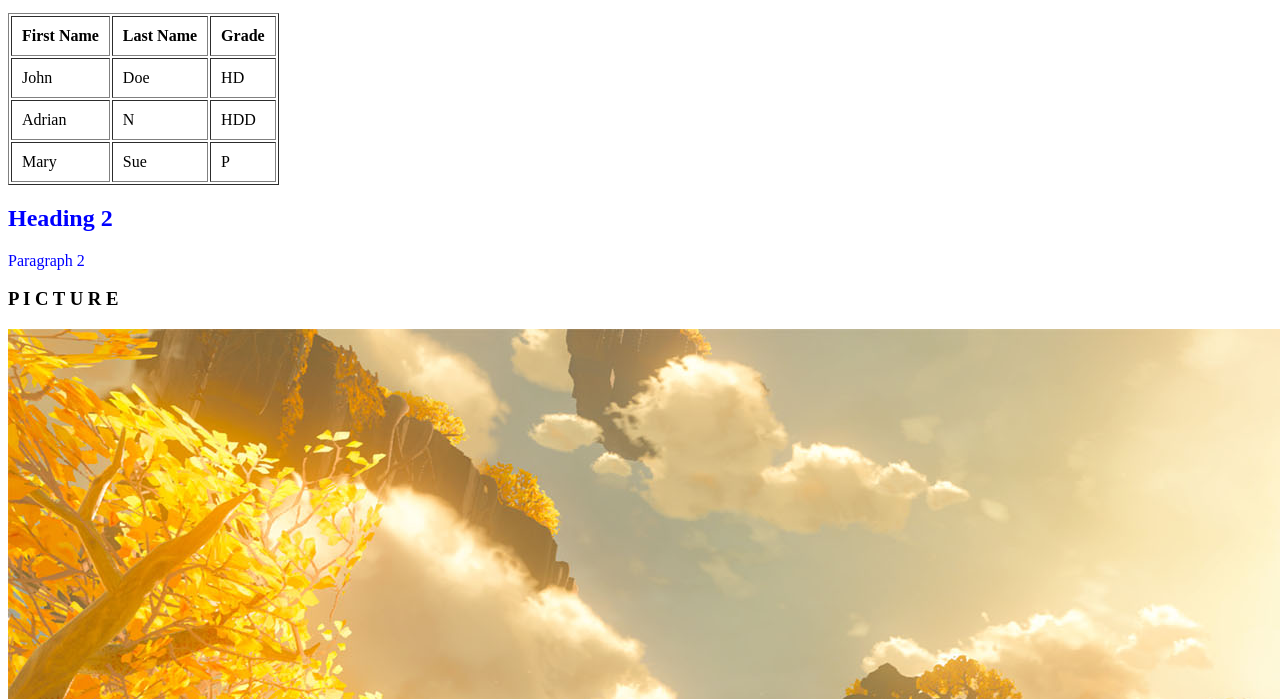
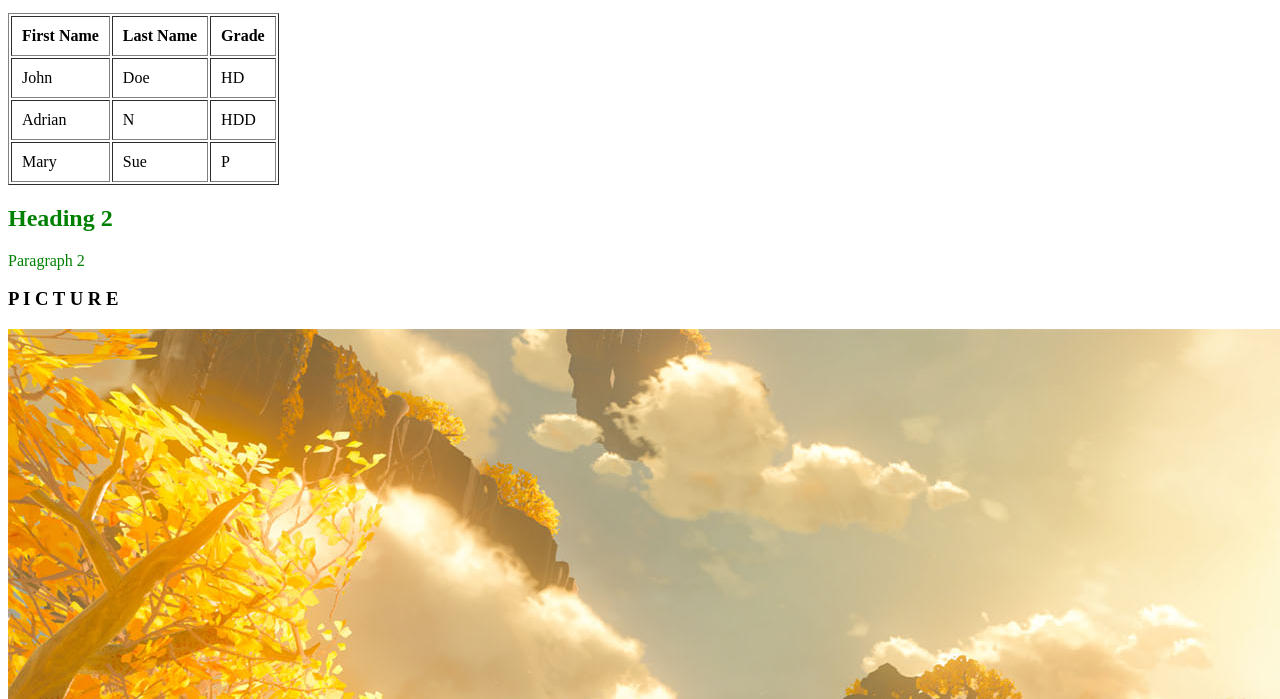
Before and after one commit to anad0008/FIT3179, a plain HTML site: page index.html in a window 1280 px wide. Shown: the part 101-800 px from the top of the page. Drawn offline with Linux system fonts and the light colour scheme.

Commit message:
Changed colour of section

```diff
--- a/index.html
+++ b/index.html
@@ -34,7 +34,7 @@
             <td> P </td>
         </tr>
     </table>
-    <div style="color: blue;">
+    <div style="color: green;">
         <h2> Heading 2</h2>
         <p> Paragraph 2 </p>
     </div>
```
